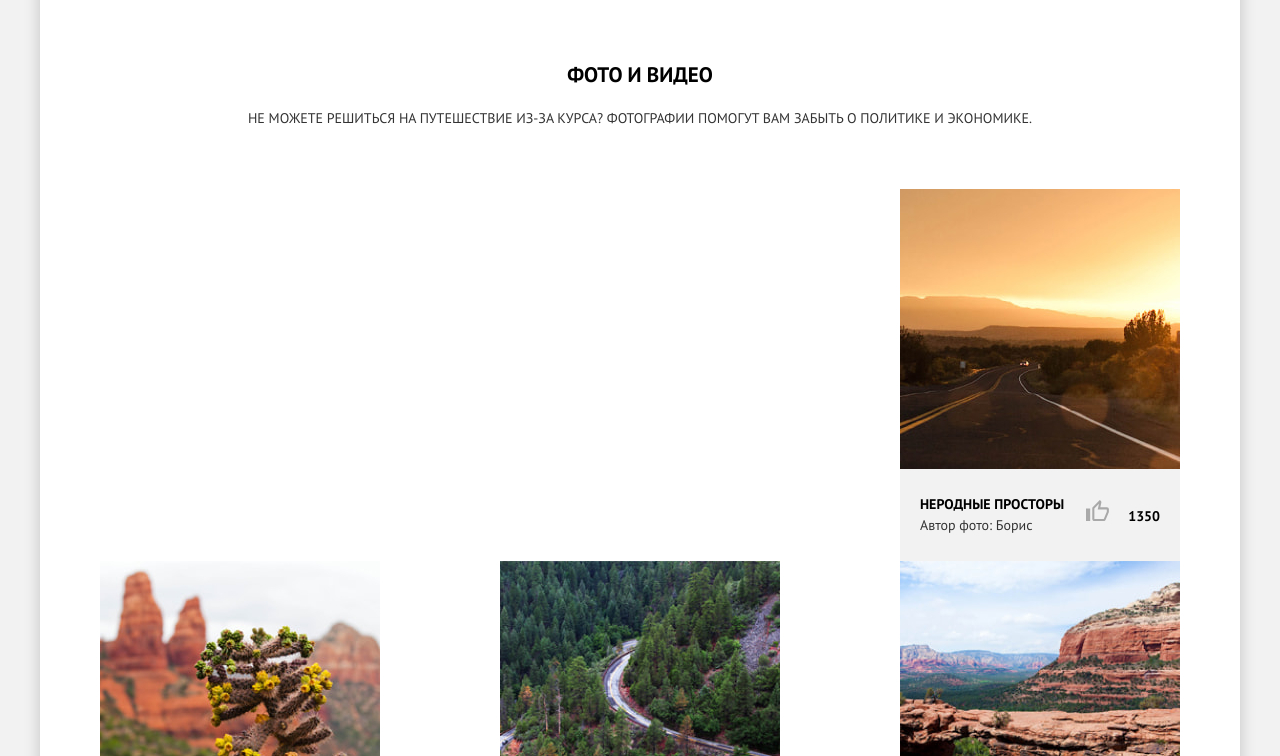
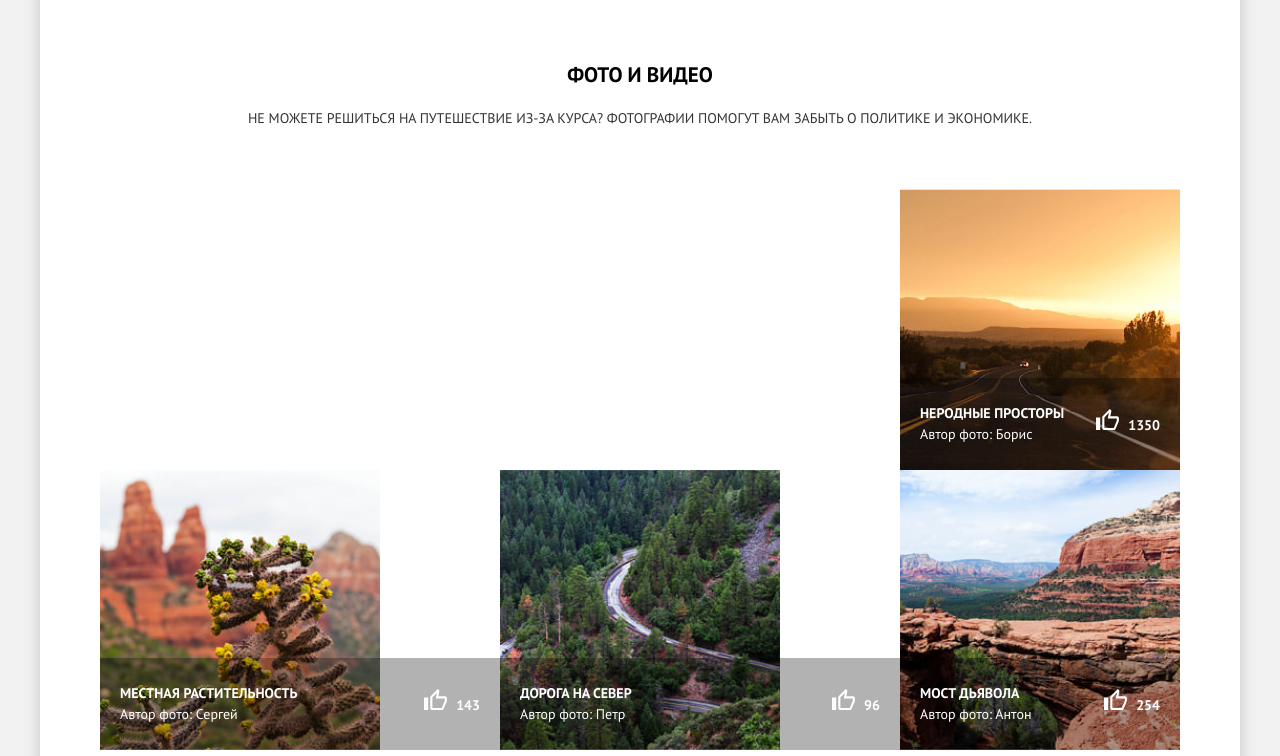
Before and after one commit to htmlacademy-adaptive/2294135-sedona-28, a website: page source/catalog.html in a window 1280 px wide. Shown: the part 194-950 px from the top of the page. Drawn offline with nearby package versions, Linux system fonts and the light colour scheme; files that its build step writes are made by us from their sources; files whose address does not match are found by name.

Commit message:
edit catalog-list

```diff
--- a/source/catalog.html
+++ b/source/catalog.html
@@ -60,22 +60,22 @@
             <figure class="card-item__figure">
               <img class="card-item__img" src="img/view-mobile.jpg" width="280"
                 height="280" alt="Фото заката в Седоне.">
-              <figcaption class="card-item__figcaption figcaption">
-                <div class="figcaption__wrapper">
-                  <h3 class="figcaption__title">Неродные просторы</h3>
-                  <span class="figcaption__author description">Автор фото:
+              <figcaption class="card-item__figcaption">
+                <div class="card-item__figcaption-wrapper">
+                  <h3 class="card-item__figcaption-title">Неродные просторы</h3>
+                  <span class="card-item__figcaption-author description">Автор фото:
                     Борис</span>
                 </div>
-                <div class="figcaption__wrapper-like">
-                  <button class="figcaption__like button-like" type="button">
+                <div class="card-item__wrapper-like">
+                  <button class="card-item__figcaption-like" type="button">
                     <span class="visually-hidden">Кнопка "Мне нравится".</span>
-                    <svg class="like" xmlns="http://www.w3.org/2000/svg"
+                    <svg class="card-item__like-img" xmlns="http://www.w3.org/2000/svg"
                       width="23" height="21" viewBox="0 0 23 21">
                       <path
                         d="m12.96 3.78-.62 3.05-.63 2.62h9.09v2.2l-3.03 7.25h-9.4V8.4l4.6-4.62ZM2.1 10.5v8.4-8.4ZM13.8 0 6.9 6.93c-.42.32-.63.84-.63 1.47v10.5c0 1.16.94 2.1 2.1 2.1h9.4c.84 0 1.57-.52 1.88-1.26l3.14-7.45c.1-.21.1-.53.1-.74v-2.1H23a2.1 2.1 0 0 0-2.1-2.1h-6.58l1.05-4.83v-.31c0-.43-.21-.84-.42-1.16L13.8 0ZM4.18 8.4H0V21h4.18V8.4Z" />
                     </svg>
                   </button>
-                  <span class="figcaption__number-of-likes">1350</span>
+                  <span class="card-item__number-of-likes">1350</span>
                 </div>
               </figcaption>
             </figure>
@@ -84,22 +84,22 @@
             <figure class="card-item__figure">
               <img class="card-item__img" src="img/plants-mobile.jpg"
                 width="280" height="280" alt="Фото растения в Седоне.">
-              <figcaption class="card-item__figcaption figcaption">
-                <div class="figcaption__wrapper">
-                  <h3 class="figcaption__title">Местная растительность</h3>
-                  <span class="figcaption__author description">Автор фото:
+              <figcaption class="card-item__figcaption">
+                <div class="card-item__figcaption-wrapper">
+                  <h3 class="card-item__figcaption-title">Местная растительность</h3>
+                  <span class="card-item__figcaption-author description">Автор фото:
                     Сергей</span>
                 </div>
-                <div class="figcaption__wrapper-like">
-                  <button class="figcaption__like button-like" type="button">
+                <div class="card-item__wrapper-like">
+                  <button class="card-item__figcaption-like" type="button">
                     <span class="visually-hidden">Кнопка "Мне нравится".</span>
-                    <svg class="like" xmlns="http://www.w3.org/2000/svg"
+                    <svg class="card-item__like-img" xmlns="http://www.w3.org/2000/svg"
                       width="23" height="21" viewBox="0 0 23 21">
                       <path
                         d="m12.96 3.78-.62 3.05-.63 2.62h9.09v2.2l-3.03 7.25h-9.4V8.4l4.6-4.62ZM2.1 10.5v8.4-8.4ZM13.8 0 6.9 6.93c-.42.32-.63.84-.63 1.47v10.5c0 1.16.94 2.1 2.1 2.1h9.4c.84 0 1.57-.52 1.88-1.26l3.14-7.45c.1-.21.1-.53.1-.74v-2.1H23a2.1 2.1 0 0 0-2.1-2.1h-6.58l1.05-4.83v-.31c0-.43-.21-.84-.42-1.16L13.8 0ZM4.18 8.4H0V21h4.18V8.4Z" />
                     </svg>
                   </button>
-                  <span class="figcaption__number-of-likes">143</span>
+                  <span class="card-item__number-of-likes">143</span>
                 </div>
               </figcaption>
             </figure>
@@ -108,22 +108,22 @@
             <figure class="card-item__figure">
               <img class="card-item__img" src="img/road-mobile.jpg" width="280"
                 height="280" alt="Фото дороги с высоты в Седоне.">
-              <figcaption class="card-item__figcaption figcaption">
-                <div class="figcaption__wrapper">
-                  <h3 class="figcaption__title">Дорога на север</h3>
-                  <span class="figcaption__author description">Автор фото:
+              <figcaption class="card-item__figcaption">
+                <div class="card-item__figcaption-wrapper">
+                  <h3 class="card-item__figcaption-title">Дорога на север</h3>
+                  <span class="card-item__figcaption-author description">Автор фото:
                     Петр</span>
                 </div>
-                <div class="figcaption__wrapper-like">
-                  <button class="figcaption__like button-like" type="button">
+                <div class="card-item__wrapper-like">
+                  <button class="card-item__figcaption-like" type="button">
                     <span class="visually-hidden">Кнопка "Мне нравится".</span>
-                    <svg class="like" xmlns="http://www.w3.org/2000/svg"
+                    <svg class="card-item__like-img" xmlns="http://www.w3.org/2000/svg"
                       width="23" height="21" viewBox="0 0 23 21">
                       <path
                         d="m12.96 3.78-.62 3.05-.63 2.62h9.09v2.2l-3.03 7.25h-9.4V8.4l4.6-4.62ZM2.1 10.5v8.4-8.4ZM13.8 0 6.9 6.93c-.42.32-.63.84-.63 1.47v10.5c0 1.16.94 2.1 2.1 2.1h9.4c.84 0 1.57-.52 1.88-1.26l3.14-7.45c.1-.21.1-.53.1-.74v-2.1H23a2.1 2.1 0 0 0-2.1-2.1h-6.58l1.05-4.83v-.31c0-.43-.21-.84-.42-1.16L13.8 0ZM4.18 8.4H0V21h4.18V8.4Z" />
                     </svg>
                   </button>
-                  <span class="figcaption__number-of-likes">96</span>
+                  <span class="card-item__number-of-likes">96</span>
                 </div>
               </figcaption>
             </figure>
@@ -132,22 +132,22 @@
             <figure class="card-item__figure">
               <img class="card-item__img" src="img/devil-bridge-mobile.jpg"
                 width="280" height="280" alt="Фото моста Дьявола в Седоне.">
-              <figcaption class="card-item__figcaption figcaption">
-                <div class="figcaption__wrapper">
-                  <h3 class="figcaption__title">Мост дьявола</h3>
-                  <span class="figcaption__author description">Автор фото:
+              <figcaption class="card-item__figcaption">
+                <div class="card-item__figcaption-wrapper">
+                  <h3 class="card-item__figcaption-title">Мост дьявола</h3>
+                  <span class="card-item__figcaption-author description">Автор фото:
                     Антон</span>
                 </div>
-                <div class="figcaption__wrapper-like">
-                  <button class="figcaption__like button-like" type="button">
+                <div class="card-item__wrapper-like">
+                  <button class="card-item__figcaption-like" type="button">
                     <span class="visually-hidden">Кнопка "Мне нравится".</span>
-                    <svg class="like" xmlns="http://www.w3.org/2000/svg"
+                    <svg class="card-item__like-img" xmlns="http://www.w3.org/2000/svg"
                       width="23" height="21" viewBox="0 0 23 21">
                       <path
                         d="m12.96 3.78-.62 3.05-.63 2.62h9.09v2.2l-3.03 7.25h-9.4V8.4l4.6-4.62ZM2.1 10.5v8.4-8.4ZM13.8 0 6.9 6.93c-.42.32-.63.84-.63 1.47v10.5c0 1.16.94 2.1 2.1 2.1h9.4c.84 0 1.57-.52 1.88-1.26l3.14-7.45c.1-.21.1-.53.1-.74v-2.1H23a2.1 2.1 0 0 0-2.1-2.1h-6.58l1.05-4.83v-.31c0-.43-.21-.84-.42-1.16L13.8 0ZM4.18 8.4H0V21h4.18V8.4Z" />
                     </svg>
                   </button>
-                  <span class="figcaption__number-of-likes">254</span>
+                  <span class="card-item__number-of-likes">254</span>
                 </div>
               </figcaption>
             </figure>
--- a/source/less/base/button-like.less
+++ /dev/null
@@ -1,10 +0,0 @@
-.button-like {
-  border: none;
-  background-color: transparent;
-  cursor: pointer;
-  padding: 11px 14px 0 0;
-}
-
-.like {
-  fill: #0000004d;
-}
--- a/source/less/base/mixin.less
+++ b/source/less/base/mixin.less
@@ -14,7 +14,6 @@
   font-weight: 700;
   text-align: left;
   text-transform: uppercase;
-  color: @title-color;
   margin: 0;
 }
 
--- /dev/null
+++ b/source/less/blocks/card-item.less
@@ -0,0 +1,89 @@
+.card-item__figure {
+  margin: 0;
+  line-height: 0;
+}
+
+.card-item__img {
+  margin: 0;
+}
+
+.card-item__figcaption-wrapper {
+  display: flex;
+  flex-direction: column;
+  padding: 5px 20px 5px 0;
+}
+
+.card-item__wrapper-like {
+  display: flex;
+  align-items: baseline;
+}
+
+.card-item__figcaption-title,
+.card-item__number-of-likes {
+  .figcaption();
+  color: @title-color;
+}
+
+.card-item__figcaption-author {
+  color: @title-color;
+  text-align: left;
+  text-transform: none;
+}
+
+.card-item__figcaption-like {
+  border: none;
+  background-color: transparent;
+  cursor: pointer;
+  padding: 11px 14px 0 14px;
+}
+
+.card-item__like-img {
+  fill: #0000004d;
+}
+
+
+@media (min-width: @tablet-width) {
+  .card-item__figcaption {
+    background-color: #f2f2f2;
+    display: flex;
+    justify-content: space-between;
+    padding: 20px;
+  }
+
+  .card-item:nth-child(3) .card-item__figcaption {
+    background-color: #eaeaea;
+  }
+
+  .card-item__figcaption-like {
+    padding: 11px 9px 0 9px;
+  }
+}
+
+@media (min-width: @desktop-width) {
+  .card-item__figure {
+    position: relative;
+  }
+
+  .card-item__figcaption {
+    background-color: fade(#000000, 30%);
+    z-index: 1;
+    position: absolute;
+    bottom: 0;
+    left: 0;
+    right: 0;
+  }
+
+  .card-item:nth-child(3) .card-item__figcaption {
+    background-color: fade(#000000, 30%);
+  }
+
+  .card-item__figcaption-title,
+  .card-item__figcaption-author,
+  .card-item__number-of-likes {
+    color: #ffffff;
+  }
+
+  .card-item__like-img {
+    fill: #ffffff;
+  }
+}
--- a/source/less/blocks/catalog.less
+++ b/source/less/blocks/catalog.less
@@ -25,12 +25,16 @@
 .catalog__card-item {
   padding-top: 25px;
   padding-bottom: 25px;
+
+  @media (max-width: @mobile-width-only) {
+    border-bottom: 1px solid #e5e5e5;
+  }
+
+  &:first-child {
+    border-top: 1px solid #e5e5e5;
+  }
 }
 
-.card-item__figure {
-  margin: 0;
-  line-height: 0;
-}
 
 @media (min-width: @tablet-width) {
   .catalog {
@@ -54,29 +58,5 @@
     &:first-child {
       grid-column: 1 / -1;
     }
-
-    &:nth-child(3) .card-item__figcaption {
-      background-color: #eaeaea;
-    }
-  }
-
-  .card-item__img {
-    margin: 0;
-  }
-
-  .card-item__figcaption {
-    background-color: #f2f2f2;
-    display: flex;
-    justify-content: space-between;
-    padding: 20px;
   }
 }
-
-// прозрачная плашка
-// @media (min-width: @desktop-width) {
-//   .card-item__figcaption {
-//     background-color: @title-color, opasity 30%;
-//     z-index: 1;
-//     position: relative;
-//   }
-// }
--- a/source/less/blocks/figcaption.less
+++ /dev/null
@@ -1,15 +0,0 @@
-.figcaption__wrapper {
-  display: flex;
-  flex-direction: column;
-  padding: 5px 20px 5px 0;
-}
-
-.figcaption__title,
-.figcaption__number-of-likes {
-  .figcaption();
-}
-
-.figcaption__author {
-  text-align: left;
-  text-transform: none;
-}
--- a/source/less/style.less
+++ b/source/less/style.less
@@ -7,7 +7,6 @@
 @import "./base/mixin.less";
 @import "./base/variables.less";
 @import "./base/button.less";
-@import "./base/button-like.less";
 
 // блоки index
 @import "./blocks/main-header.less";
@@ -28,7 +27,7 @@
 // блоки catalog
 @import "./blocks/hero-inner.less";
 @import "./blocks/catalog.less";
-@import "./blocks/figcaption.less";
+@import "./blocks/card-item.less";
 @import "./blocks/catalog-video.less";
 
 // блоки form
```
Also changed, not shown: source/less/blocks/menu-list.less (+19 -0 lines), source/less/blocks/navigation.less (+10 -0 lines).
